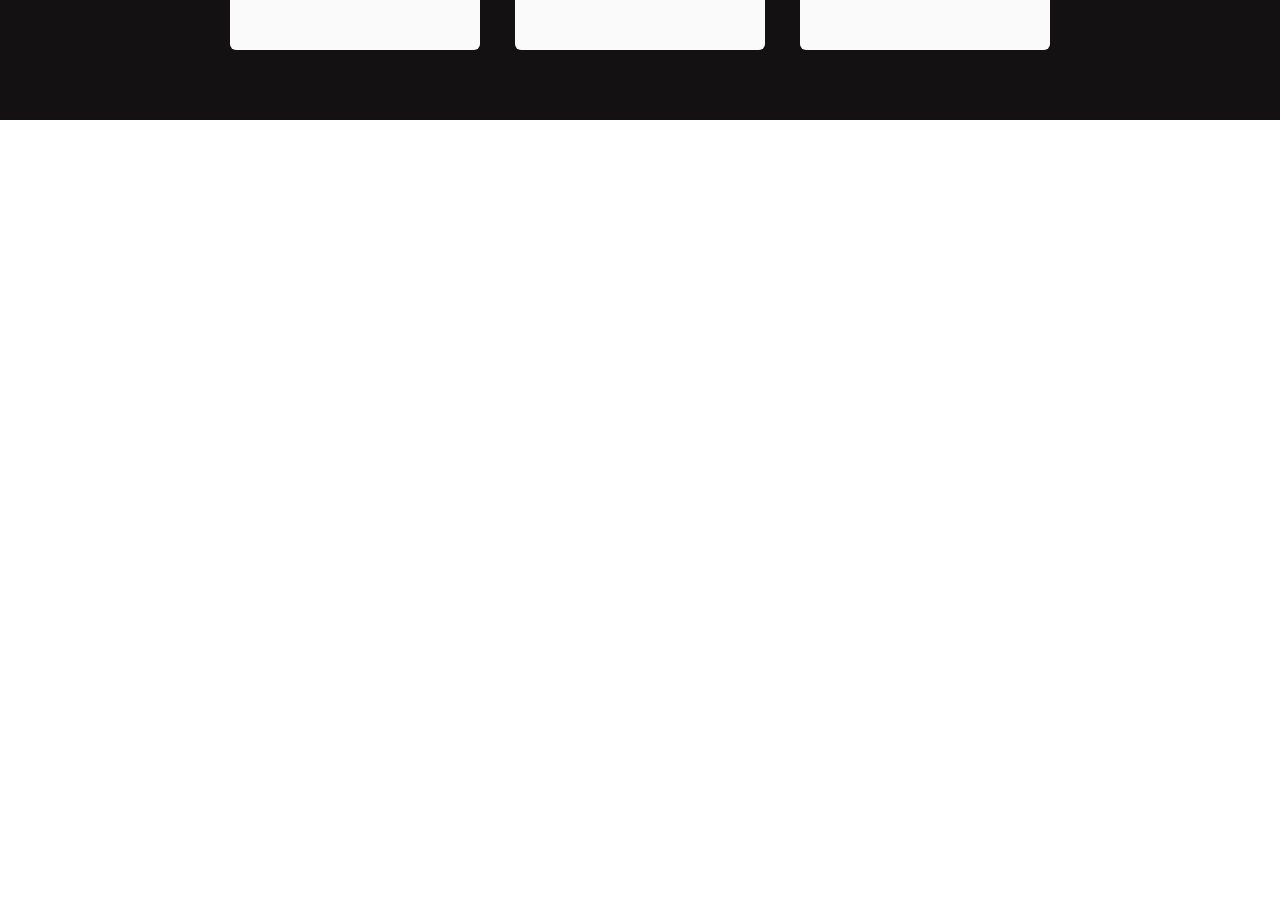
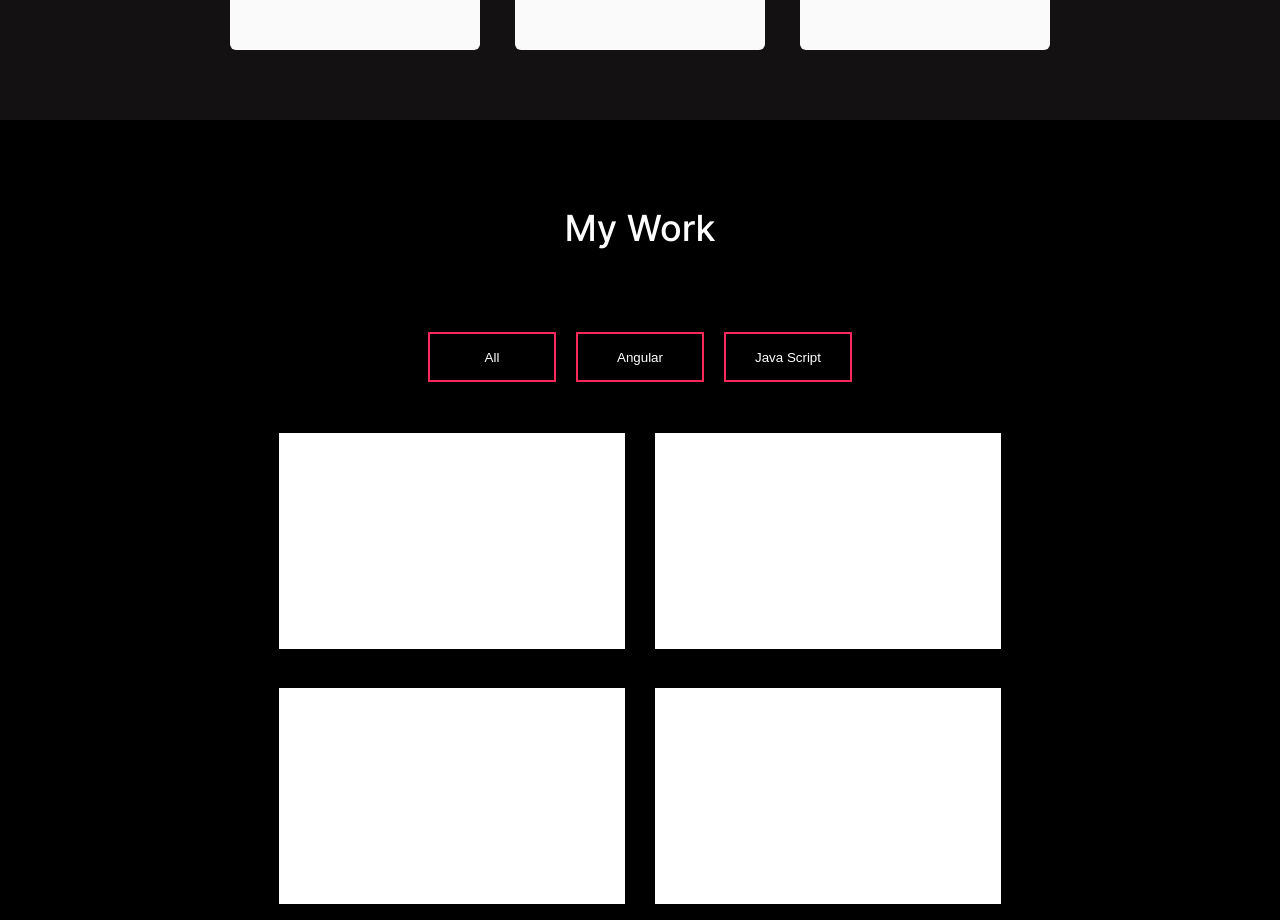
Before and after one commit to devXodia/Angular-practice, an Angular app: page / in a window 1280 px wide. Shown: the part 1480-2400 px from the top of the page. Before the commit the page ends 1650 px from the top, so only its background shows below. Built offline with nearby package versions, Linux system fonts and the light colour scheme.

Commit message:
started working on work section

```diff
--- a/src/app/app.component.html
+++ b/src/app/app.component.html
@@ -1,3 +1,4 @@
 <app-header></app-header>
 <app-greet-section></app-greet-section>
 <app-skills-section></app-skills-section>
+<app-work-section></app-work-section>
--- a/src/app/app.module.ts
+++ b/src/app/app.module.ts
@@ -6,6 +6,7 @@ import { AppComponent } from './app.component';
 import { HeaderComponent } from './header/header.component';
 import { GreetSectionComponent } from './greet-section/greet-section.component';
 import { SkillsSectionComponent } from './skills-section/skills-section.component';
+import { WorkSectionComponent } from './work-section/work-section.component';
 
 
 @NgModule({
@@ -14,6 +15,7 @@ import { SkillsSectionComponent } from './skills-section/skills-section.componen
     HeaderComponent,
     GreetSectionComponent,
     SkillsSectionComponent,
+    WorkSectionComponent,
   ],
   imports: [
     BrowserModule,
--- /dev/null
+++ b/src/app/work-section/work-section.component.html
@@ -0,0 +1,14 @@
+<div class="container">
+<h2>My Work</h2>
+<div class="buttons-container">
+    <button>All</button>
+    <button>Angular</button>
+    <button>Java Script</button>
+</div>
+<div class="projects-container">
+    <div class="project" id="1"></div>
+    <div class="project" id="2"></div>
+    <div class="project" id="3"></div>
+    <div class="project" id="4"></div>
+</div>
+</div>
--- /dev/null
+++ b/src/app/work-section/work-section.component.scss
@@ -0,0 +1,64 @@
+.container {
+  width: 100%;
+  height: 100vh;
+  background-color: #000;
+  display: flex;
+  justify-content: center;
+  align-items: center;
+  position: relative;
+  flex-direction: column;
+
+  h2 {
+    color: white;
+    position: absolute;
+    top: 0;
+    left: 0;
+    right: 0;
+    margin-top: unset;
+    text-align: center;
+    padding-top: 86px;
+    font-weight: 500;
+    font-size: 36px;
+  }
+}
+
+.buttons-container {
+  gap: 20px;
+  display: flex;
+  justify-content: center;
+  width: 528px;
+  height: 50px;
+  margin-top: 200px;
+  button {
+    width: 128px;
+    height: 50px;
+    border: 2px solid #fa2759;
+    background: rgba(255, 255, 255, 0);
+    color: white;
+    &:hover {
+      background-color: #fa2759;
+      cursor: pointer;
+    }
+  }
+}
+
+.projects-container {
+  flex-direction: row;
+  flex-wrap: wrap;
+  gap: 30px;
+  margin-top: 46px;
+  display: flex;
+  justify-content: center;
+  align-items: center;
+  width: 60%;
+  height: 60%;
+  padding-left: 120px;
+  padding-right: 120px;
+}
+
+.project {
+  background-color: #fff;
+  width: 45%;
+  height: 45%;
+  flex-shrink: 0;
+}
```
Also changed, not shown: src/app/work-section/work-section.component.ts (added, +10 -0 lines), 1 other file (tests, documents, lock files or other folders).
